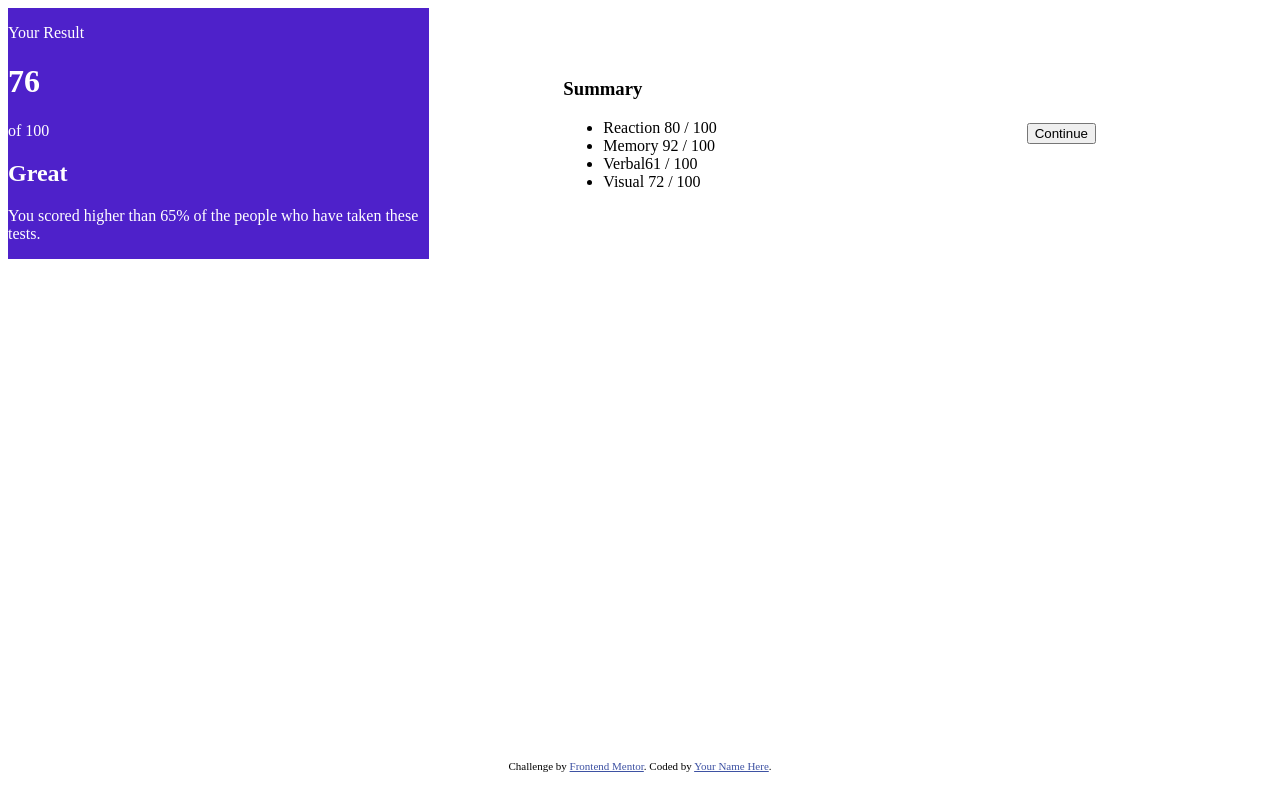
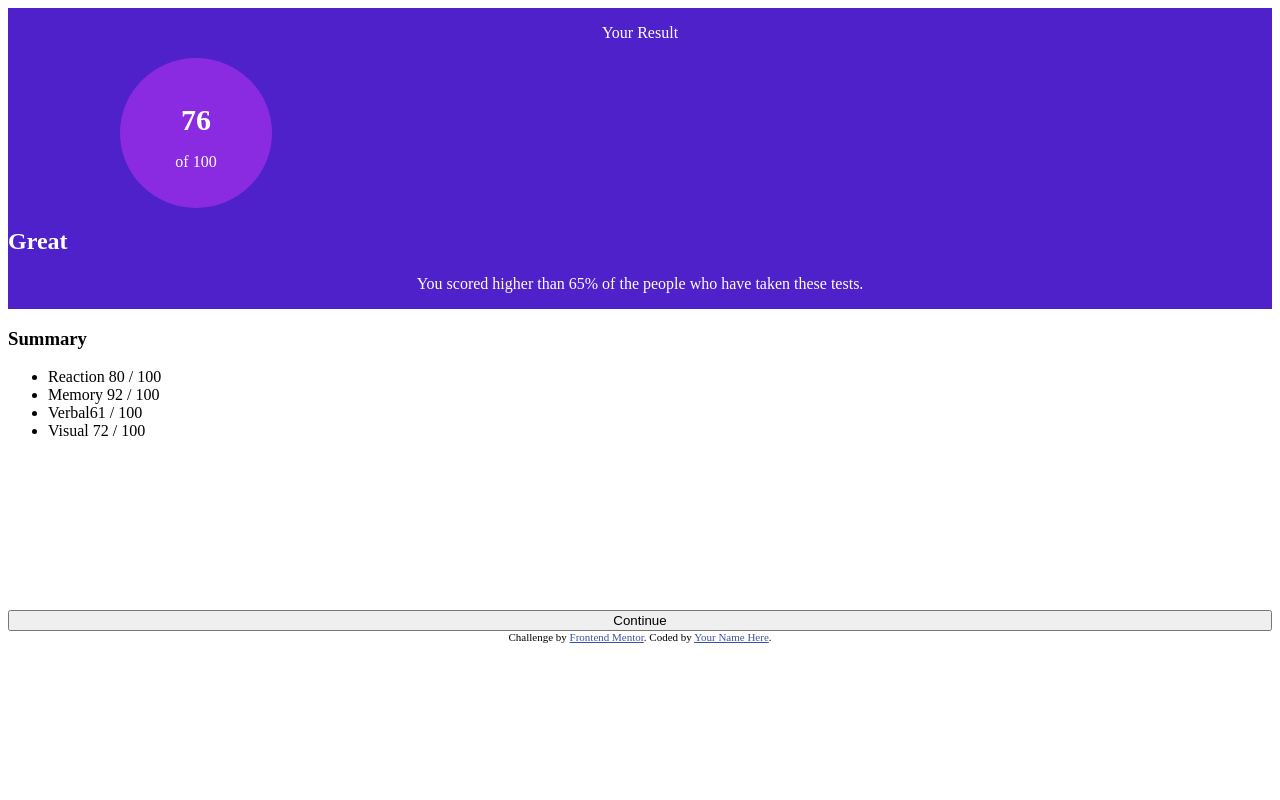
Before and after one commit to frandigon6alves/Front-End-Challenge, a plain HTML site: page index.html in a window 1280 px wide. Drawn offline with Linux system fonts and the light colour scheme.

Commit message:
circle commit

```diff
--- a/index.html
+++ b/index.html
@@ -31,8 +31,10 @@
       <header>
         <p>Your Result</p>
         <div class="circle-num">
-          <h1>76</h1>
+          <div class="test">
+            <p>76</p>
           <p>of 100</p>
+          </div>
         </div>
         <h2>Great</h2>
         <p>
--- a/summary.css
+++ b/summary.css
@@ -8,10 +8,10 @@
 
 .container {
     display: grid;
-    grid-template-columns: repeat(3, 1fr);
-    justify-items: center;
-    align-items: center;
-    grid-template-rows: 1fr 1fr 1fr;
+    grid-template-columns: 1fr;
+    grid-template-rows: 1fr 1fr;
+    justify-content: center;
+
   }
 
 
@@ -20,3 +20,25 @@ header {
   color: white;
 
 }
+
+header p {
+  text-align: center;
+}
+
+.circle-num {
+  background-color: blueviolet;
+  width: 152px;
+  height: 150px;
+  border-radius: 50%;
+  margin-left: 7rem;
+}
+
+.test{
+  padding-top: 15px;
+}
+
+.test :first-child{
+  font-size: 30px;
+  font-weight: bold;
+  margin-bottom: 0%;
+}
```
